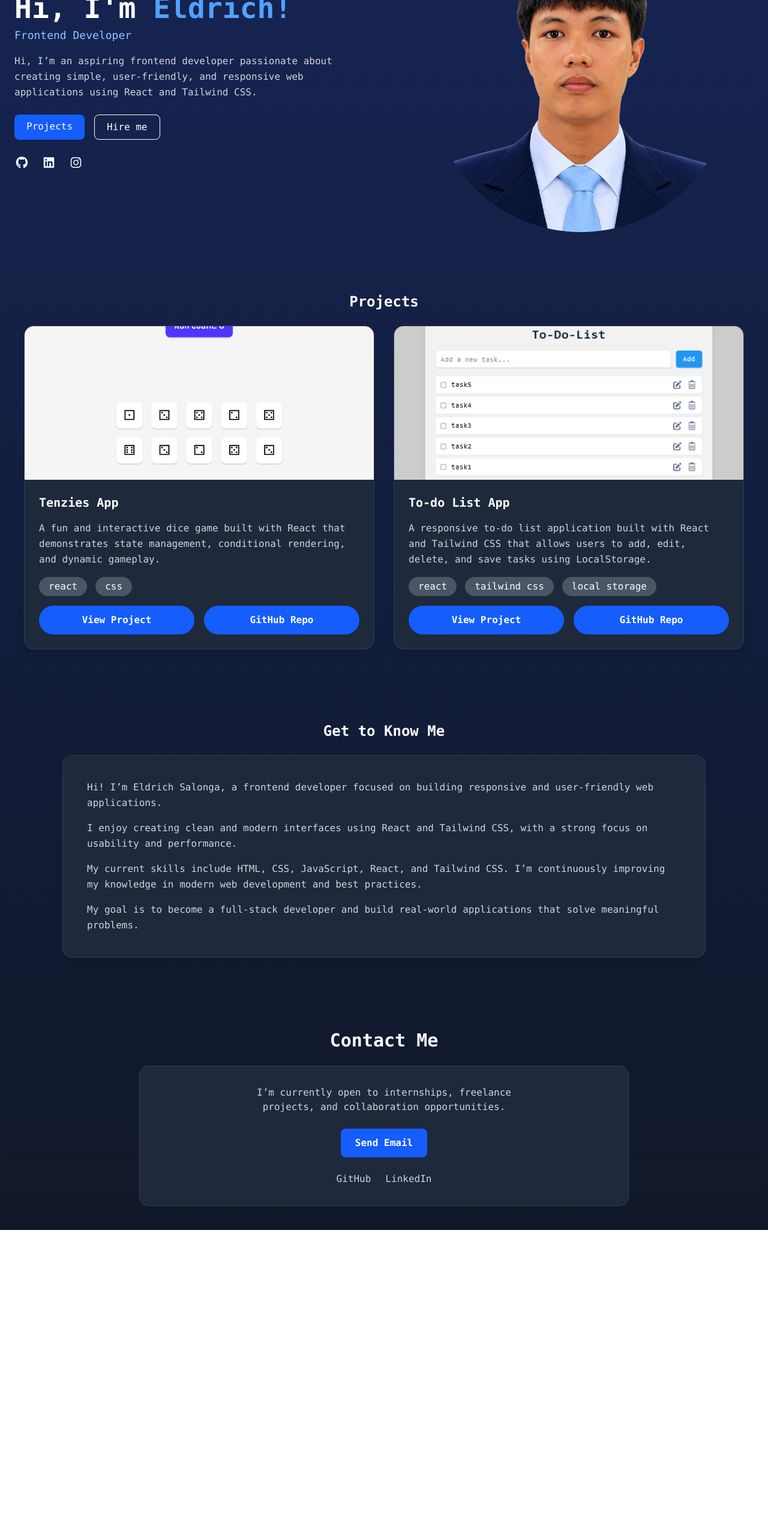
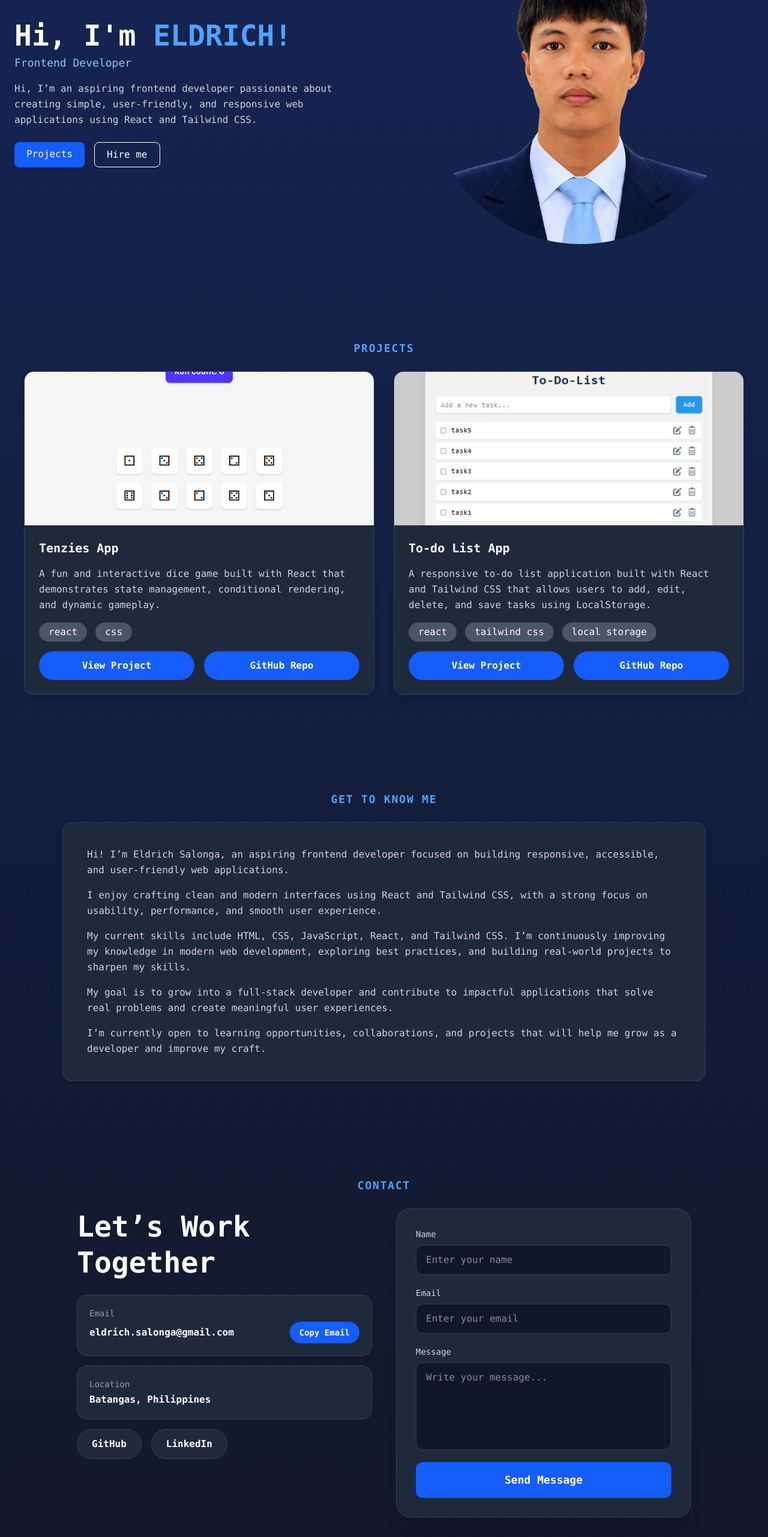
Before and after one commit to imeldrich/my-portfolio, a React (Vite) app: page / in a window 1280 px wide. Shown: the part 234-2797 px from the top of the page at 60% size. Before the commit the page ends 2285 px from the top, so only its background shows below. Built offline with nearby package versions, Linux system fonts and the light colour scheme.

Commit message:
add contact form and footer

```diff
--- a/src/App.css
+++ b/src/App.css
@@ -1 +1,5 @@
 @import "tailwindcss";
+
+html {
+  scroll-behavior: smooth;
+}
--- a/src/App.jsx
+++ b/src/App.jsx
@@ -3,19 +3,19 @@ import Hero from "./components/Hero";
 import Projects from "./components/Projects";
 import About from "./components/About";
 import Contact from "./components/Contact";
+import Footer from "./components/Footer";
 import "./App.css";
 
 function App() {
   return (
-    <>
-      <div className="bg-linear-to-b from-blue-950 to-gray-900 text-white min-h-screen min-w-md font-mono space-y-10 select-none">
+    <div className="bg-gradient-to-b from-blue-950 to-gray-900 text-white min-h-screen w-full font-mono select-none">
       <Navbar />
       <Hero />
       <Projects />
       <About />
       <Contact />
+      <Footer />
     </div>
-    </>
   );
 }
 
--- a/src/components/About.jsx
+++ b/src/components/About.jsx
@@ -1,30 +1,41 @@
 const About = () => {
   return (
-    <section className="flex flex-col p-6 sm:p-10 max-w-6xl mx-auto">
-      <h2 id="about" className="text-2xl font-bold text-center mb-6">
+    <section
+      id="about"
+      className="flex flex-col py-20 px-4 sm:px-6 lg:px-10 max-w-6xl mx-auto"
+    >
+      <h2 className="text-lg text-blue-400 font-semibold tracking-widest uppercase text-center mb-6">
         Get to Know Me
       </h2>
 
       <div className="bg-[#1e293b] p-6 sm:p-10 rounded-2xl shadow-lg border border-slate-700 space-y-4 leading-relaxed text-gray-300">
         <p>
-          Hi! I’m Eldrich Salonga, a frontend developer focused on building
-          responsive and user-friendly web applications.
+          Hi! I’m Eldrich Salonga, an aspiring frontend developer focused on
+          building responsive, accessible, and user-friendly web applications.
         </p>
 
         <p>
-          I enjoy creating clean and modern interfaces using React and Tailwind
-          CSS, with a strong focus on usability and performance.
+          I enjoy crafting clean and modern interfaces using React and Tailwind
+          CSS, with a strong focus on usability, performance, and smooth user
+          experience.
         </p>
 
         <p>
           My current skills include HTML, CSS, JavaScript, React, and Tailwind
-          CSS. I’m continuously improving my knowledge in modern web development
-          and best practices.
+          CSS. I’m continuously improving my knowledge in modern web
+          development, exploring best practices, and building real-world
+          projects to sharpen my skills.
         </p>
 
         <p>
-          My goal is to become a full-stack developer and build real-world
-          applications that solve meaningful problems.
+          My goal is to grow into a full-stack developer and contribute to
+          impactful applications that solve real problems and create meaningful
+          user experiences.
+        </p>
+
+        <p>
+          I’m currently open to learning opportunities, collaborations, and
+          projects that will help me grow as a developer and improve my craft.
         </p>
       </div>
     </section>
--- a/src/components/Contact.jsx
+++ b/src/components/Contact.jsx
@@ -1,31 +1,102 @@
-const Contact = () => {
-    return <section id="contacts" className="max-w-4xl mx-auto p-6 sm:p-10">
+export default function Contact() {
+  const copyEmail = async () => {
+    await navigator.clipboard.writeText("eldrich.salonga@gmail.com");
+    alert("Email copied!");
+  };
 
-  <h2 className="text-3xl font-bold text-center mb-6">
-    Contact Me
+  return (
+    <section id="contact" className="py-20 px-4 sm:px-6 lg:px-10 text-white">
+      <h3 className="text-lg text-blue-400 font-semibold tracking-widest uppercase text-center mb-6">
+        Contact
+      </h3>
+      <div className="max-w-5xl mx-auto grid lg:grid-cols-2 gap-10">
+        <div className="space-y-6">
+          <h2 className="text-4xl sm:text-5xl font-bold leading-tight">
+            Let’s Work Together
           </h2>
 
-  <div className="bg-[#1e293b] border border-slate-700 rounded-2xl p-8 flex flex-col items-center gap-6">
-
-    <p className="text-gray-300 text-center max-w-lg">
-      I’m currently open to internships, freelance projects,
-      and collaboration opportunities.
+          <div className="space-y-4">
+            <div className="bg-[#1e293b] border border-slate-700 rounded-2xl p-5">
+              <p className="text-gray-400 text-sm mb-1">Email</p>
+              <div className="flex flex-col sm:flex-row gap-3 sm:items-center sm:justify-between">
+                <p className="font-semibold break-all">
+                  eldrich.salonga@gmail.com
                 </p>
 
+                <button
+                  onClick={copyEmail}
+                  className="bg-blue-600 hover:bg-blue-500 transition-colors px-4 py-2 rounded-full text-sm font-semibold"
+                >
+                  Copy Email
+                </button>
+              </div>
+            </div>
+
+            <div className="bg-[#1e293b] border border-slate-700 rounded-2xl p-5">
+              <p className="text-gray-400 text-sm mb-1">Location</p>
+              <p className="font-semibold">Batangas, Philippines</p>
+            </div>
+
+            <div className="flex gap-4 flex-wrap">
               <a
-      href="mailto:youremail@gmail.com"
-      className="bg-blue-600 hover:bg-blue-500 transition px-6 py-3 rounded-lg font-semibold"
+                href="https://github.com/imeldrich"
+                target="_blank"
+                rel="noopener noreferrer"
+                className="bg-[#1e293b] border border-slate-700 hover:bg-slate-700 transition-colors px-6 py-3 rounded-full font-semibold"
               >
-      Send Email
+                GitHub
               </a>
 
-    <div className="flex gap-6 text-gray-300">
-      <a href="#">GitHub</a>
-      <a href="#">LinkedIn</a>
+              <a
+                href="https://www.linkedin.com/in/eldrich-salonga-3602aa342"
+                target="_blank"
+                rel="noopener noreferrer"
+                className="bg-[#1e293b] border border-slate-700 hover:bg-slate-700 transition-colors px-6 py-3 rounded-full font-semibold"
+              >
+                LinkedIn
+              </a>
+            </div>
+          </div>
         </div>
 
+        <div className="bg-[#1e293b] border border-slate-700 rounded-3xl p-6 sm:p-8 shadow-xl">
+          <form className="flex flex-col gap-5">
+            <div className="flex flex-col gap-2">
+              <label className="text-sm text-gray-300">Name</label>
+              <input
+                type="text"
+                placeholder="Enter your name"
+                className="bg-[#0f172a] border border-slate-700 rounded-xl px-4 py-3 outline-none focus:border-blue-500"
+              />
+            </div>
+
+            <div className="flex flex-col gap-2">
+              <label className="text-sm text-gray-300">Email</label>
+              <input
+                type="email"
+                placeholder="Enter your email"
+                className="bg-[#0f172a] border border-slate-700 rounded-xl px-4 py-3 outline-none focus:border-blue-500"
+              />
+            </div>
+
+            <div className="flex flex-col gap-2">
+              <label className="text-sm text-gray-300">Message</label>
+              <textarea
+                rows="5"
+                placeholder="Write your message..."
+                className="bg-[#0f172a] border border-slate-700 rounded-xl px-4 py-3 outline-none resize-none focus:border-blue-500"
+              />
+            </div>
+
+            <button
+              type="submit"
+              className="bg-blue-600 hover:bg-blue-500 transition-colors rounded-xl py-4 font-semibold text-lg"
+            >
+              Send Message
+            </button>
+          </form>
+        </div>
       </div>
     </section>
+  );
 }
-
-export default Contact
--- /dev/null
+++ b/src/components/Footer.jsx
@@ -0,0 +1,11 @@
+const Footer = () => {
+  return (
+    <footer>
+      <div className="border-t-2 border-slate-800 p-6 text-center text-gray-500 text-sm">
+        © 2026 Eldrich Salonga. All rights reserved.
+      </div>
+    </footer>
+  );
+};
+
+export default Footer;
--- a/src/components/Hero.jsx
+++ b/src/components/Hero.jsx
@@ -1,13 +1,9 @@
-import { FontAwesomeIcon } from "@fortawesome/react-fontawesome";
-import {
-  faGithub,
-  faLinkedin,
-  faInstagram,
-} from "@fortawesome/free-brands-svg-icons";
-
 const Hero = () => {
   return (
-    <section id="hero" className="grid lg:grid-cols-2 mx-auto items-center py-5 px-4 gap-16 lg:max-w-7xl">
+    <section
+      id="hero"
+      className="grid lg:grid-cols-2 mx-auto items-center py-20 px-4 gap-16 lg:max-w-7xl"
+    >
       <img
         src="/eldrich.png"
         alt="Eldrich's photo"
@@ -16,7 +12,7 @@ const Hero = () => {
 
       <div className="max-w-xl mx-auto">
         <h1 className="text-4xl md:text-5xl font-bold">
-          Hi, I'm <span className="text-blue-400">Eldrich!</span>
+          Hi, I'm <span className="text-blue-400 uppercase">Eldrich!</span>
         </h1>
 
         <p className="text-blue-300 mt-2 text-lg">Frontend Developer</p>
@@ -35,33 +31,11 @@ const Hero = () => {
             Projects
           </a>
 
-          <a href='#contacts' className="px-5 py-2 border border-white rounded-lg hover:bg-white hover:text-black transition-colors">
+          <a
+            href="#contact"
+            className="px-5 py-2 border border-white rounded-lg hover:bg-white hover:text-black transition-colors"
+          >
             Hire me
-          </a>
-        </div>
-
-        <div className="flex gap-5 mt-6 text-xl">
-          <a
-            href="https://github.com/imeldrich"
-            target="_blank"
-            className="hover:text-gray-300 transition-colors"
-          >
-            <FontAwesomeIcon icon={faGithub} />
-          </a>
-
-          <a
-            href="https://www.linkedin.com/in/eldrich-salonga-3602aa342"
-            target="_blank"
-            className="hover:text-gray-300 transition-colors"
-          >
-            <FontAwesomeIcon icon={faLinkedin} />
-          </a>
-          <a
-            href="https://www.instagram.com/imeldrich"
-            target="_blank"
-            className="hover:text-gray-300 transition-colors"
-          >
-            <FontAwesomeIcon icon={faInstagram} />
           </a>
         </div>
       </div>
--- a/src/components/Navbar.jsx
+++ b/src/components/Navbar.jsx
@@ -35,10 +35,10 @@ const Navbar = () => {
             </li>
             <li>
               <a
-                href="#contacts"
+                href="#contact"
                 className="relative after:content-[''] after:absolute after:left-0 after:-bottom-1 after:h-0.5 after:w-0 after:bg-white after:transition-all after:duration-300 hover:after:w-full"
               >
-                Contacts
+                Contact
               </a>
             </li>
           </ul>
@@ -78,8 +78,8 @@ const Navbar = () => {
           <a onClick={() => setOpen(false)} href="#projects">
             Projects
           </a>
-          <a onClick={() => setOpen(false)} href="#contacts">
-            Contacts
+          <a onClick={() => setOpen(false)} href="#contact">
+            Contact
           </a>
         </div>
       </div>
--- a/src/components/Projects.jsx
+++ b/src/components/Projects.jsx
@@ -2,8 +2,8 @@ import projects from "../projects";
 
 const Projects = () => {
   return (
-    <section className="py-10 px-4 sm:px-6 lg:px-10">
-      <h2 id="projects" className="text-2xl font-bold text-center mb-6">
+    <section id="projects" className="py-20 px-4 sm:px-6 lg:px-10">
+      <h2 className=" text-lg text-blue-400 font-semibold tracking-widest uppercase text-center mb-6">
         Projects
       </h2>
 
```
Lines whose indentation alone changed are shown as unchanged.
